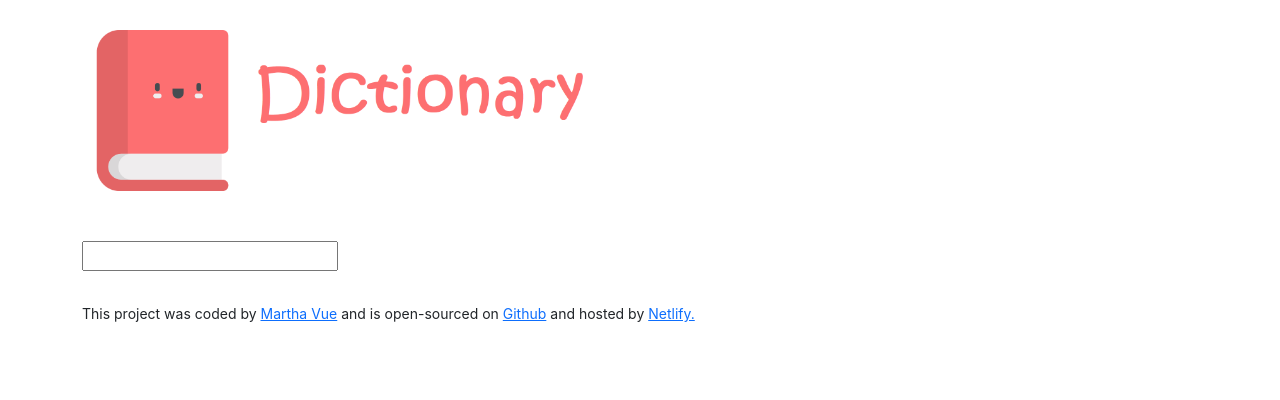
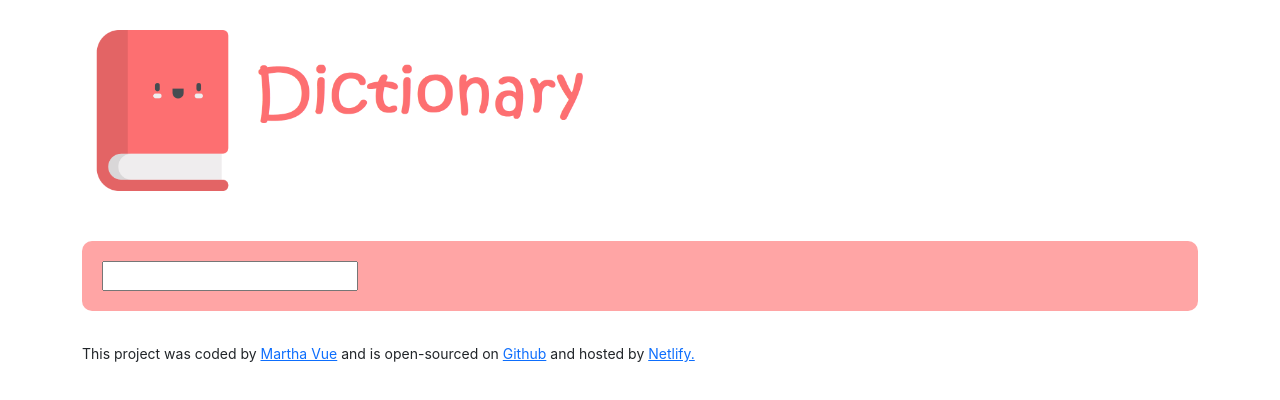
Before and after one commit to MartyVue/dictionary-project, a React (Create React App) app: page / in a window 1280 px wide. Shown: the top 400 px of the page. Built offline with nearby package versions, Linux system fonts and the light colour scheme.

Commit message:
adding css to dictionary

```diff
--- a/src/Dictionary.css
+++ b/src/Dictionary.css
@@ -1,2 +1,7 @@
-.Dictionary {
+.Dictionary section {
+	background: #ffa5a5;
+	padding: 20px;
+	border-radius: 10px;
+	box-shadow: 5px, 5px, 5px rgba(0, 0, 0, 0.7);
+	margin: 20px 0;
 }
--- a/src/Dictionary.js
+++ b/src/Dictionary.js
@@ -26,9 +26,11 @@
 
   return (
     <div className="Dictionary">
+      <section>
       <form onSubmit={search}>
         <input type="search" onChange={handleKeywordChange} />
       </form>
+      </section>
       <Results results={results} />
     </div>
   );
--- a/src/Results.js
+++ b/src/Results.js
@@ -6,6 +6,7 @@
   if (props.results) {
     return (
       <div className="Results">
+        <section>
         <h2>{props.results.word}</h2>
         {props.results.phonetics.map(function (phonetic, index) {
           return (
@@ -16,11 +17,12 @@
         })}
         {props.results.meanings.map(function (meaning, index) {
           return (
-            <div key={index}>
+            <section key={index}>
               <Meaning meaning={meaning} />
-            </div>
+            </section>
           );
         })}
+        </section>
       </div>
     );
   } else {
```
